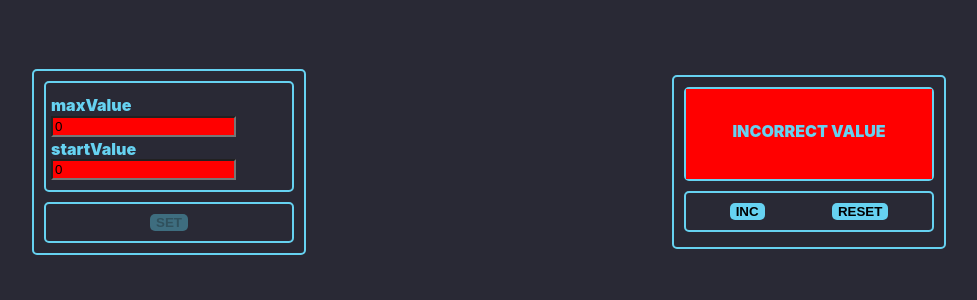
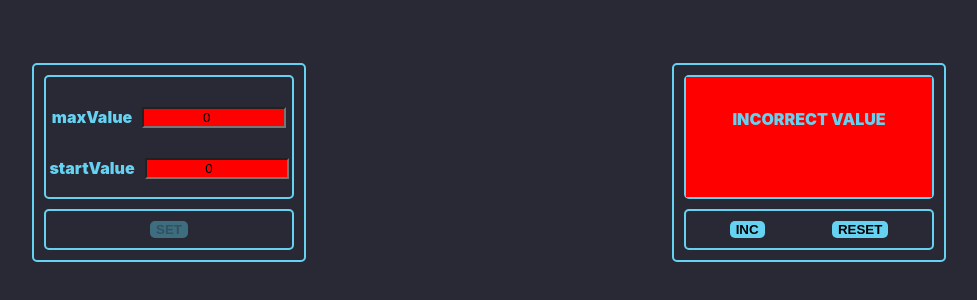
Before and after one commit to mindwideopen/counterProject, a React (Create React App) app in the folder counter-project/: page / in a window 1280 px wide. Shown: the part 238-538 px from the top of the page, without its empty margins (151-1128 px from the left). Built offline with nearby package versions, Linux system fonts and the light colour scheme.

Commit message:
nice layout, working logic

```diff
--- a/counter-project/src/App.tsx
+++ b/counter-project/src/App.tsx
@@ -22,6 +22,7 @@ function App() {
     useEffect(() => {
         getLocalStorage()
     }, [])
+
     useEffect(() => {
         if (startValue < 0 || maxValue < 0 || startValue >= maxValue) {
             setDisableSetButton(true)
--- a/counter-project/src/components/DisplayComponent.tsx
+++ b/counter-project/src/components/DisplayComponent.tsx
@@ -1,6 +1,6 @@
 import React from 'react';
 import {SpanComponent} from "./SpanComponent";
-import {LowerWrapper} from "./Wrapper";
+import {Wrapper} from "./Wrapper";
 import {Button} from "./Button";
 import {SectionWrapper} from "./SectionWrapper";
 import {UpperWrapperStyled} from "./UpperWrapper";
@@ -20,7 +20,6 @@ type DisplayValuePropsType = {
 export const DisplayComponent = (props: DisplayValuePropsType) => {
 
 
-
     return (
         <SectionWrapper>
 
@@ -30,10 +29,11 @@ export const DisplayComponent = (props: DisplayValuePropsType) => {
                                displayWarning={props.displayWarning}/>
 
             </UpperWrapperStyled>
-                 <LowerWrapper justify={'space-around'}>
+            <Wrapper justify={'space-around'}
+                     border>
                 <Button buttonName={'INC'} callback={props.increment} buttonMode={props.buttonMode}></Button>
                 <Button buttonName={'RESET'} callback={props.reset}></Button>
-                 </LowerWrapper>
+            </Wrapper>
 
 
         </SectionWrapper>
--- a/counter-project/src/components/InputComponent.tsx
+++ b/counter-project/src/components/InputComponent.tsx
@@ -1,6 +1,7 @@
 import React, {ChangeEvent} from 'react';
 import {SpanComponent} from "./SpanComponent";
 import styled from "styled-components";
+import {Wrapper} from "./Wrapper";
 
 
 type InputComponentType = {
@@ -29,18 +30,20 @@ export const InputComponent = (props: InputComponentType) => {
 
 
     return (
-        <div>
+        <Wrapper>
             <SpanComponent value={props.fieldName}/>
             <InputStyled inputWarning={props.inputWarning}
                          value={props.value}
                          type={'number'}
                          onChange={onChangeHandler}></InputStyled>
-        </div>
+        </Wrapper>
     );
 };
 
 
 const InputStyled = styled.input<InputStyledPropsType>`
     background: ${props => props.inputWarning? 'red':''};
-
+    width: 136px;
+    margin-left: 10px;
+    text-align: center;
 `
--- a/counter-project/src/components/SectionWrapper.tsx
+++ b/counter-project/src/components/SectionWrapper.tsx
@@ -2,6 +2,9 @@ import React from 'react';
 import styled from "styled-components";
 
 export const SectionWrapper = styled.div`
+    display: flex;
+    flex-direction: column;
+    justify-content: space-between;
     padding: 10px;
     min-height: 150px;
     border: 2px solid rgba(102, 210, 241);
@@ -11,4 +14,5 @@ export const SectionWrapper = styled.div`
 
 
 
+
 `
--- a/counter-project/src/components/SettingComponent.tsx
+++ b/counter-project/src/components/SettingComponent.tsx
@@ -1,6 +1,6 @@
 import {InputComponent} from "./InputComponent";
 import {Button} from "./Button";
-import {LowerWrapper} from "./Wrapper";
+import {Wrapper} from "./Wrapper";
 import {SectionWrapper} from "./SectionWrapper";
 import {UpperWrapperStyled} from "./UpperWrapper";
 
@@ -49,12 +49,13 @@ export const SettingComponent = (props: SettingComponentPropsType) => {
                                 displayHint={props.displayHint}
                                 inputWarning={props.inputWarning}/>
             </UpperWrapperStyled>
-            <LowerWrapper justify={'center'}>
+            <Wrapper justify={'center'}
+            border>
                 <Button buttonName={'SET'}
                         callback={setToLocalStorage}
                         buttonMode={props.buttonMode}>
                 </Button>
-            </LowerWrapper>
+            </Wrapper>
         </SectionWrapper>
 
 
--- a/counter-project/src/components/UpperWrapper.tsx
+++ b/counter-project/src/components/UpperWrapper.tsx
@@ -11,5 +11,6 @@ export const UpperWrapperStyled = styled.div`
     border-radius: 5px;
     min-height: 70px;
     position: relative;
+    height: 100px;
 
 `
--- a/counter-project/src/components/Wrapper.tsx
+++ b/counter-project/src/components/Wrapper.tsx
@@ -6,21 +6,22 @@ type WrapperProps = {
     justify?: string,
     align?: string,
     alignContent?: string,
-    width?: string
+    width?: string,
+    border?: boolean
 }
 
-export const LowerWrapper = styled.div<WrapperProps>`
+export const Wrapper = styled.div<WrapperProps>`
     display: flex;
     justify-content: ${props => props.justify};
     align-items: ${props => props.align};
     flex-direction: ${props => props.direction};
     align-content: ${props => props.alignContent};
     width: ${props => props.width};
-    border: 1px solid black;
     padding: 10px;
     margin-top: 10px;
-    border: 2px solid rgba(102, 210, 241);
+    border: ${props => props.border? '2px solid rgba(102, 210, 241)': ''};
     border-radius: 5px;
 
 
+
 `
```
Lines whose indentation alone changed are shown as unchanged.
